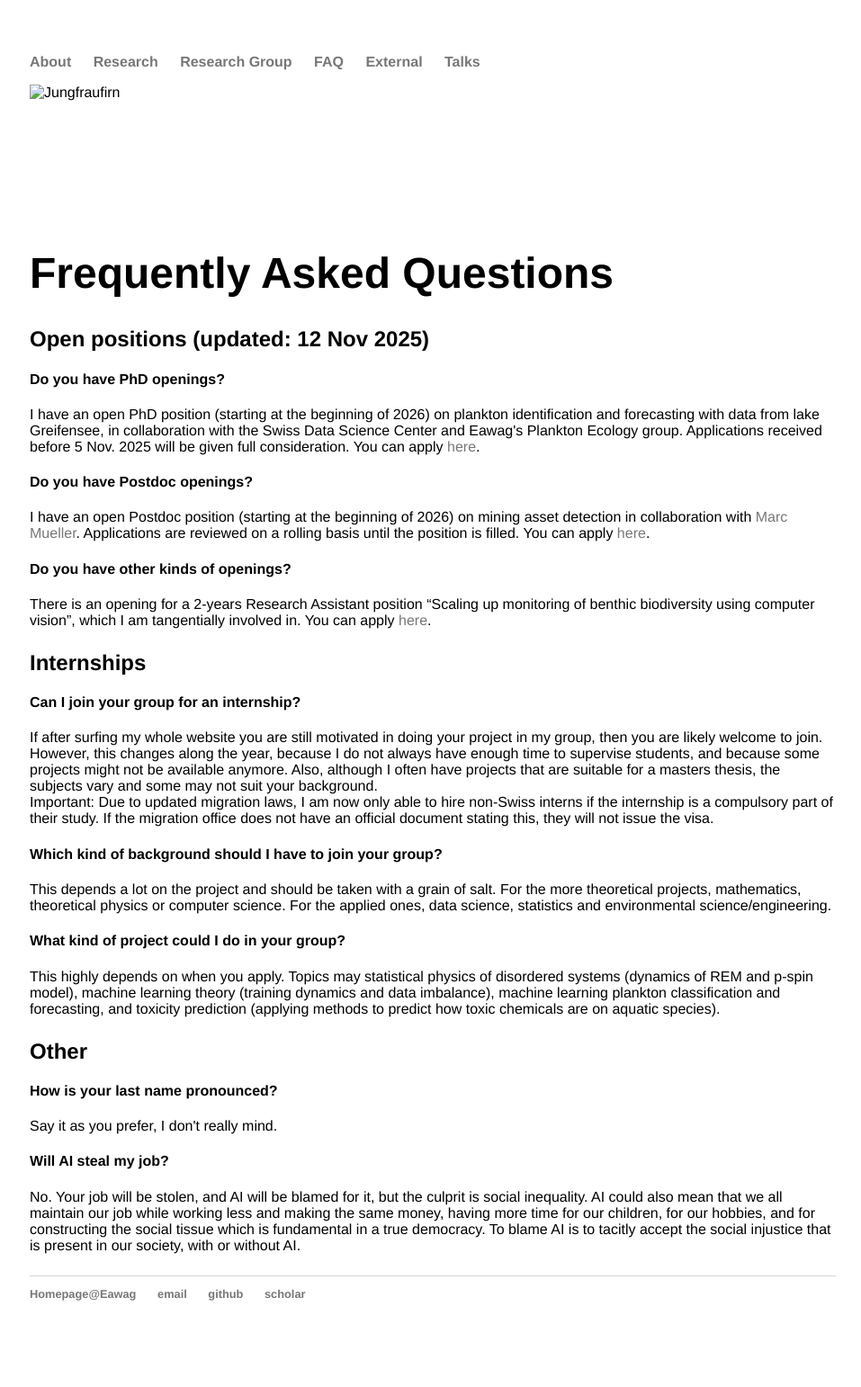
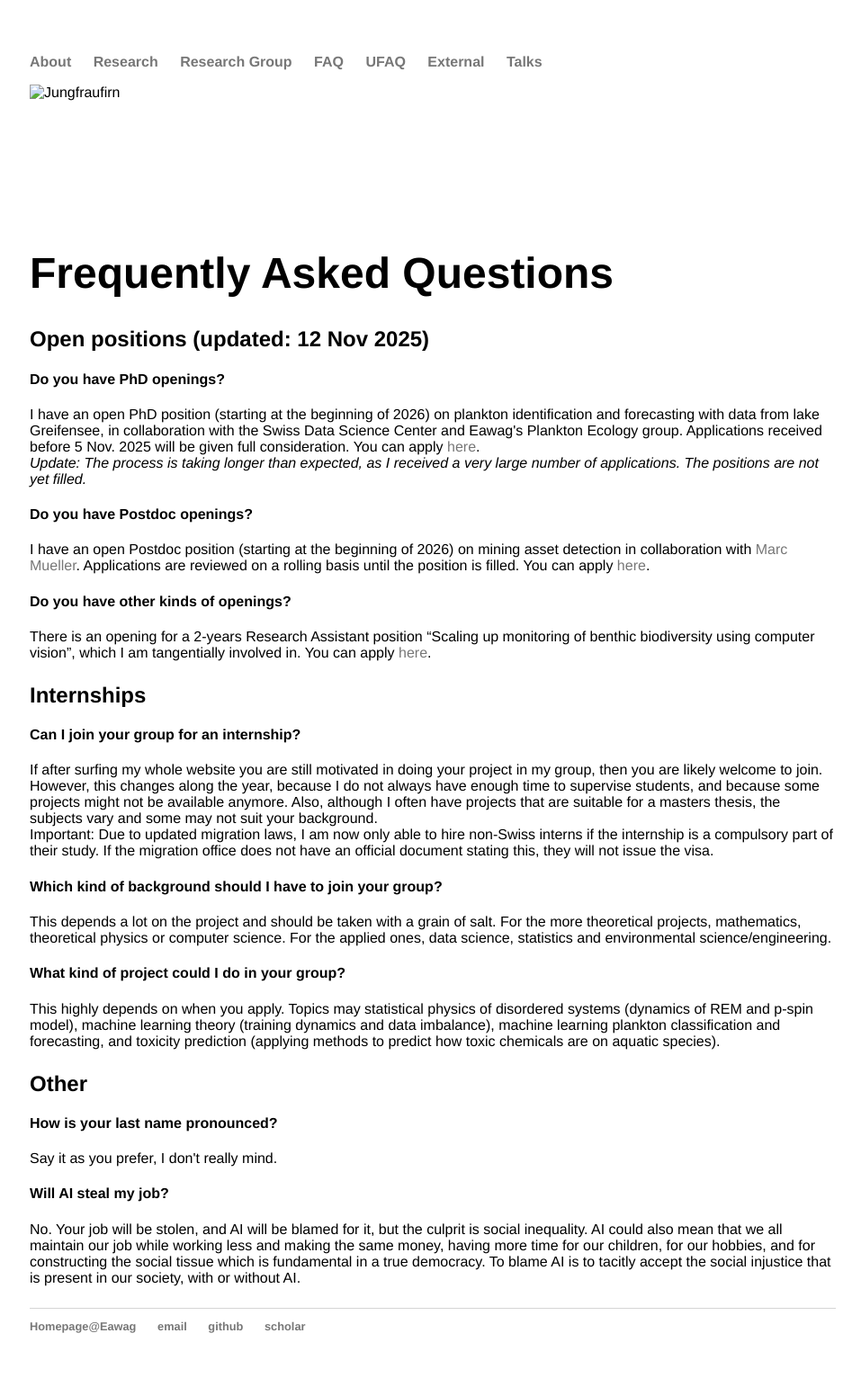
Before and after one commit to mbaityje/mbaityje.github.io, a Jekyll site: the page built from faq/index.html, in a window 1280 px wide. Shown: the whole page at 90% size, without its empty margins (159-1116 px from the left). Built offline with Jekyll 4.4.1, drawn with Linux system fonts in a browser that asks for light colours; before the commit the page ends 1506 px from its top, so only the background shows below that.

Commit message:
Readded UFAQ

```diff
--- a/_layouts/default.html
+++ b/_layouts/default.html
@@ -13,7 +13,7 @@
 	        		<li><a href="/group">Research Group</a></li>
 	        		<!-- <li><a href="/publications">Publications</a></li> -->
 	        		<li><a href="/faq">FAQ</a></li>
-	        		<!-- <li><a href="/ufaq">UFAQ</a></li> -->
+	        		<li><a href="/ufaq">UFAQ</a></li>
 	        		<li><a href="/external">External</a></li>
 	        		<li><a href="/talks">Talks</a></li>
 	        		<!-- <li><a href="/contact">Contact</a></li> -->
--- a/faq/index.html
+++ b/faq/index.html
@@ -11,6 +11,10 @@ title: FAQ
 
 		<h4>Do you have PhD openings?</h4>
 		I have an open PhD position (starting at the beginning of 2026) on plankton identification and forecasting with data from lake Greifensee, in collaboration with the Swiss Data Science Center and Eawag's Plankton Ecology group. Applications received before 5 Nov. 2025 will be given full consideration. You can apply <a href="https://apply.refline.ch/673277/1295/pub/en/index.html">here</a>.
+
+		</br>
+		<em>Update: The process is taking longer than expected, as I received a very large number of applications. The positions are not yet filled.</em>
+		</br>
 
 		<h4>Do you have Postdoc openings?</h4>
 		I have an open Postdoc position (starting at the beginning of 2026) on mining asset detection in collaboration with <a href="https://www.eawag.ch/en/about-us/portrait/organisation/staff/profile/marc-mueller/show/">Marc Mueller</a>. Applications are reviewed on a rolling basis until the position is filled. You can apply <a href="https://apply.refline.ch/673277/1308/pub/en/index.html">here</a>.
```
